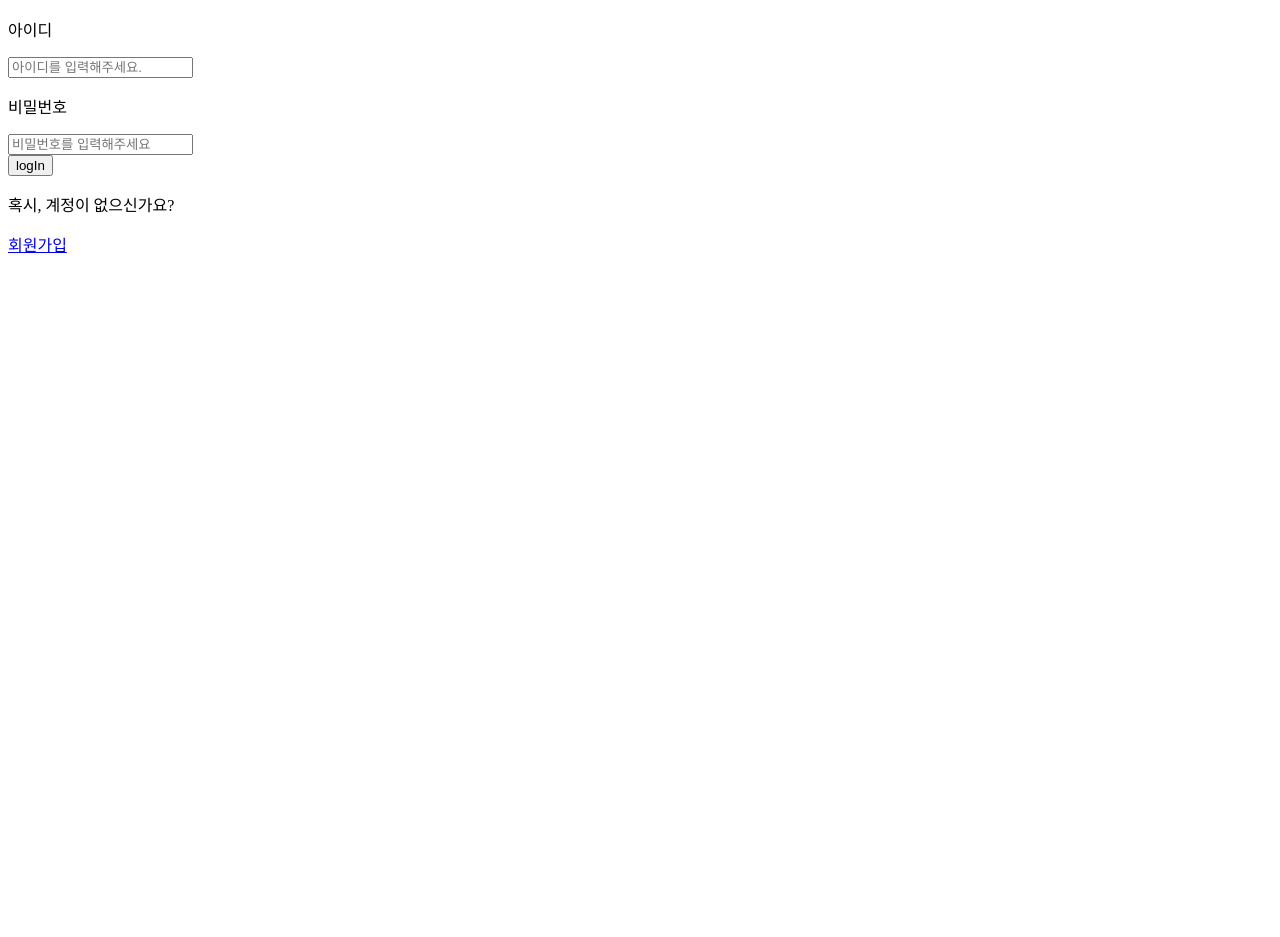
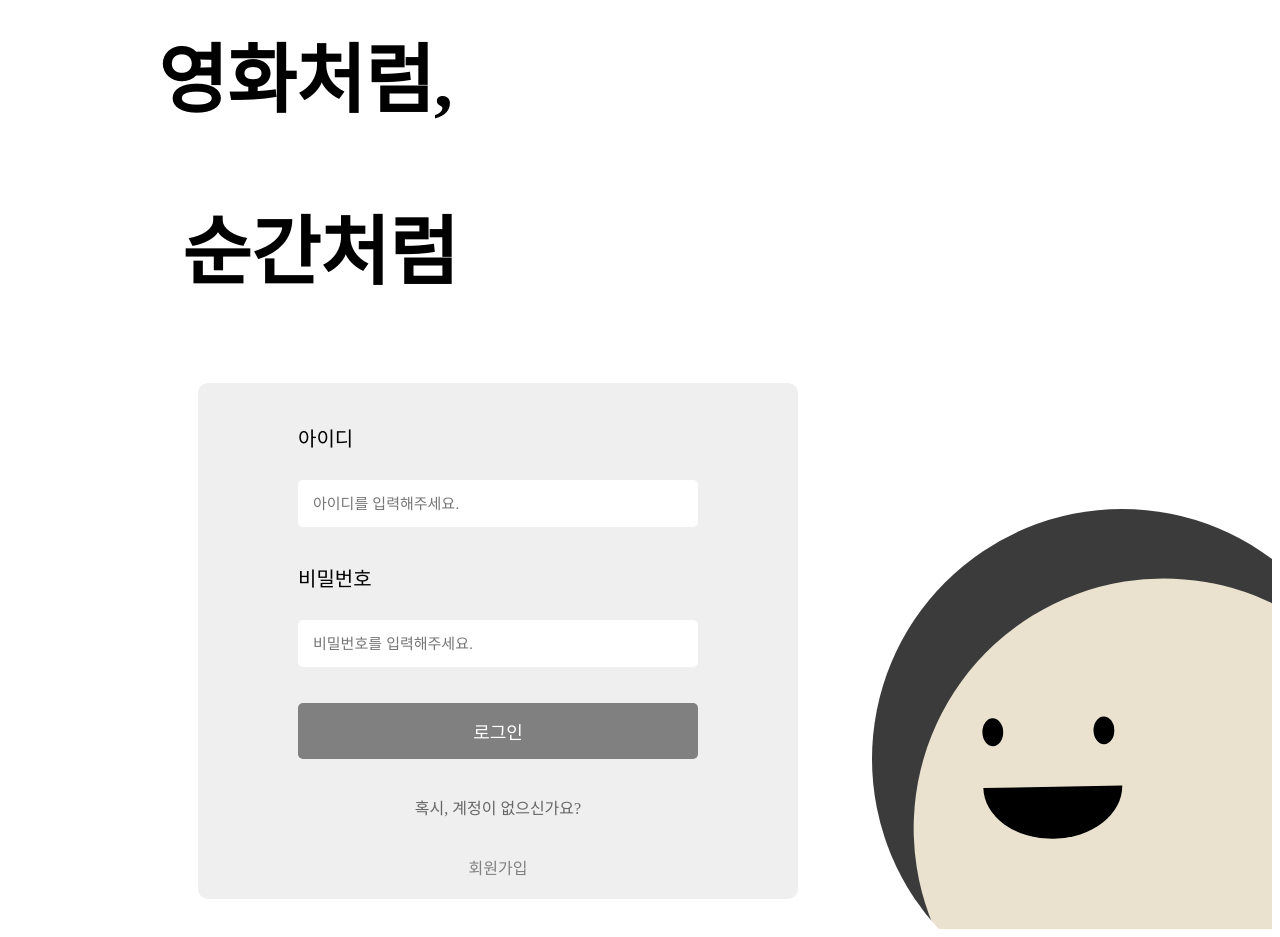
Before and after one commit to key9425/MovieMoments, a Vue app in the folder frontend/: page / in a window 1280 px wide. Shown: the part 180-1117 px from the top of the page. Before the commit the page ends 816 px from the top, so only its background shows below. Built offline with nearby package versions, Linux system fonts and the light colour scheme; the HTML template or start-up script is replaced by a standard one.

Commit message:
edit login

```diff
--- a/frontend/src/views/LoginView.vue
+++ b/frontend/src/views/LoginView.vue
@@ -1,47 +1,190 @@
 <template>
-  <div>
-    <h1>영화처럼, 순간처럼</h1>
-  </div>
+  <main class="login-main">
+    <section>
+      <div class="title-text">
+        <h1 class="title-text1">영화처럼,</h1>
+        <h1 class="title-text2">순간처럼</h1>
+      </div>
+    </section>
 
-  <section>
-    <form @submit.prevent="logIn">
-      <label for="username">
-        <p>아이디</p>
-        <input type="text" id="username" name="username" v-model.trim="username" placeholder="아이디를 입력해주세요." />
-      </label>
+    <section>
+      <div class="login-container">
+        <form @submit.prevent="logIn" class="login-form">
+          <div class="form-group">
+            <label for="username">아이디</label>
+            <input type="text" class="form-control id-input" id="username" v-model="credentials.username" placeholder="아이디를 입력해주세요." />
+          </div>
 
-      <label for="password">
-        <p>비밀번호</p>
-        <input type="password" id="password" name="password" v-model.trim="password" placeholder="비밀번호를 입력해주세요" class="pw-input" />
-      </label>
-      <br />
-      <input type="submit" value="logIn" />
-    </form>
-  </section>
+          <div class="form-group">
+            <label for="password">비밀번호</label>
+            <input type="password" class="form-control pw-input" id="password" v-model="credentials.password" placeholder="비밀번호를 입력해주세요." />
+          </div>
 
-  <div>
-    <p>혹시, 계정이 없으신가요?</p>
-  </div>
-  <RouterLink :to="{ name: 'SignUpView' }">회원가입</RouterLink>
+          <button type="submit" class="login-btn">로그인</button>
+        </form>
+
+        <div class="join-textbox">
+          <p>혹시, 계정이 없으신가요?</p>
+          <RouterLink to="/signup">회원가입</RouterLink>
+        </div>
+      </div>
+    </section>
+
+    <img src="@/assets/logo-img.svg" alt="메인 캐릭터" class="main-img" />
+  </main>
 </template>
 
 <script setup>
 import { ref } from "vue";
+import { useRouter, RouterLink } from "vue-router";
 import { useCounterStore } from "@/stores/counter";
-import { RouterLink } from "vue-router";
 
-const username = ref(null);
-const password = ref(null);
-
+const router = useRouter();
 const store = useCounterStore();
 
+const credentials = ref({
+  username: "",
+  password: "",
+});
+
 const logIn = function () {
-  const payload = {
-    username: username.value,
-    password: password.value,
-  };
-  store.logIn(payload);
+  store.logIn(credentials.value);
 };
 </script>
 
-<style></style>
+<style scoped>
+.login-main {
+  padding: 30px 150px;
+  display: flex;
+  flex-direction: column;
+  gap: 20px;
+  justify-content: center;
+  position: relative;
+  box-sizing: border-box;
+  overflow: hidden;
+  min-height: 100vh;
+}
+
+.main-img {
+  position: absolute;
+  bottom: -80px;
+  right: -100px;
+  width: 500px;
+  z-index: 1;
+}
+
+.title-text {
+  max-width: 300px;
+  font-size: 50px;
+  margin-bottom: 40px;
+}
+
+.title-text1 {
+  text-align: left;
+  font-weight: bold;
+}
+
+.title-text2 {
+  text-align: right;
+  font-weight: bold;
+}
+
+.login-container {
+  display: flex;
+  flex-direction: column;
+  padding: 40px 100px 20px;
+  margin-left: 40px;
+  max-width: 600px;
+  box-sizing: border-box;
+  gap: 20px;
+  background-color: #efefef;
+  border-radius: 10px;
+  position: relative;
+  z-index: 2;
+}
+
+.login-form {
+  display: flex;
+  flex-direction: column;
+  gap: 20px;
+  font-size: 20px;
+}
+
+.form-group {
+  margin-bottom: 1rem;
+}
+
+.form-group label {
+  display: block;
+  margin-bottom: 0.5rem;
+  font-weight: 500;
+}
+
+.id-input,
+.pw-input {
+  margin-top: 20px;
+  box-sizing: border-box;
+  width: 100%;
+  padding: 15px;
+  border-radius: 5px;
+  font-size: 15px;
+  border: none;
+  background-color: white;
+}
+
+.id-input:focus,
+.pw-input:focus {
+  outline: none;
+  box-shadow: 0 0 0 2px rgba(128, 128, 128, 0.2);
+}
+
+.login-btn {
+  color: white;
+  background-color: grey;
+  border: none;
+  border-radius: 5px;
+  padding: 15px 0px;
+  font-size: 18px;
+  cursor: pointer;
+  transition: background-color 0.2s;
+}
+
+.login-btn:hover {
+  background-color: #666;
+}
+
+.join-textbox {
+  display: flex;
+  flex-direction: column;
+  gap: 20px;
+  align-items: center;
+  color: #666;
+}
+
+.join-textbox a {
+  text-decoration: none;
+  color: gray;
+  font-weight: 500;
+}
+
+@media (max-width: 768px) {
+  .login-main {
+    padding: 20px;
+  }
+
+  .login-container {
+    padding: 30px 20px;
+    margin-left: 0;
+  }
+
+  .title-text {
+    font-size: 40px;
+    margin-bottom: 30px;
+  }
+
+  .main-img {
+    width: 300px;
+    right: -50px;
+  }
+}
+</style>
```
Also changed, not shown: frontend/src/views/Loginv.vue (added, +47 -0 lines), frontend/src/assets/logo-img.svg (added).
